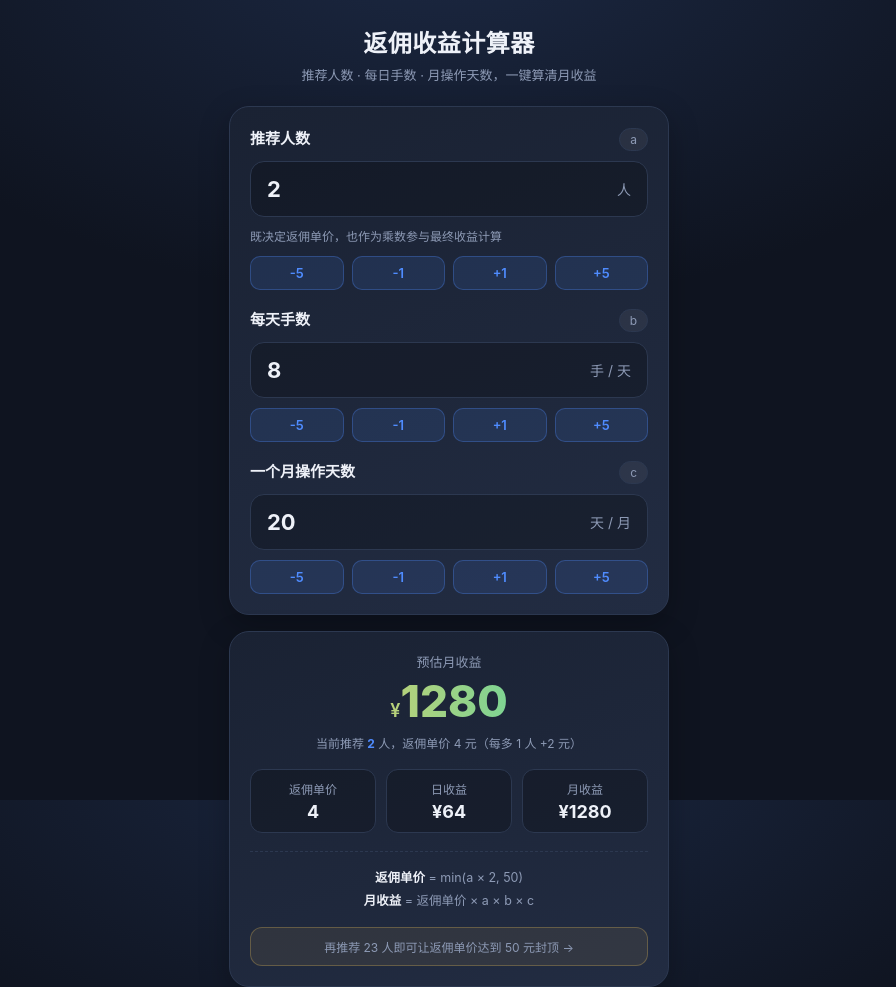
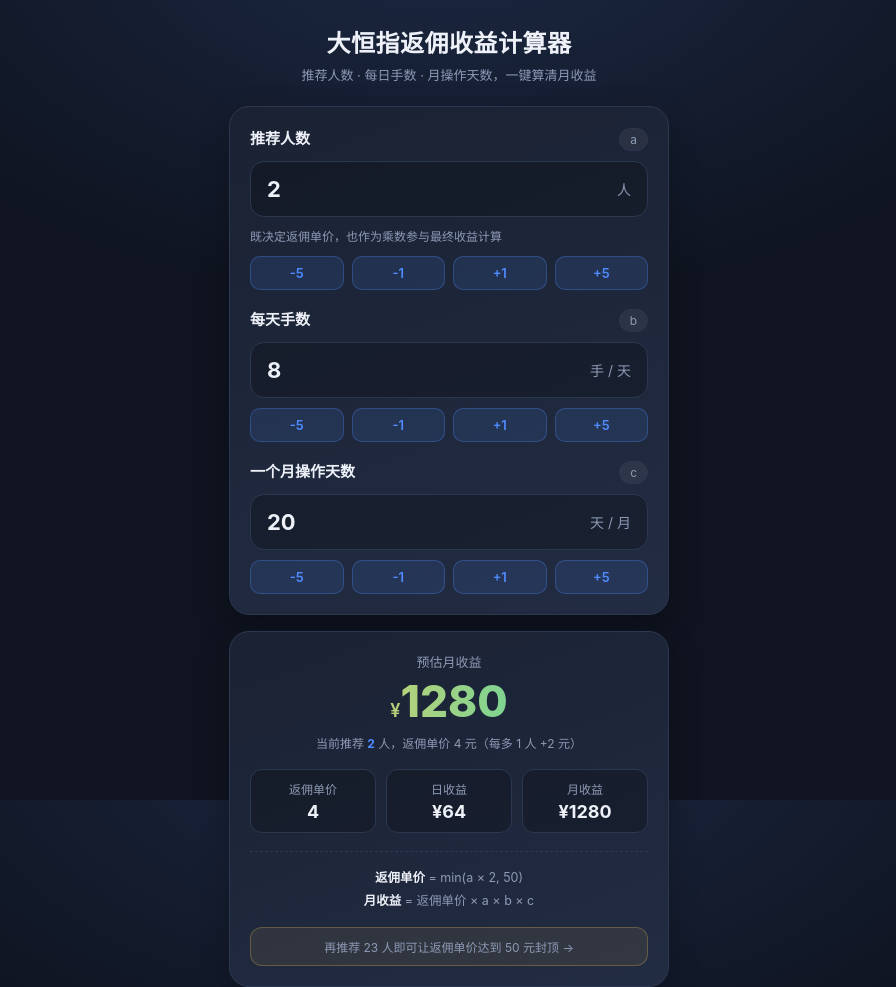
Before and after one commit to ylan9/hotcoin, a plain HTML site: page dahengzhi.html in a window 1280 px wide. Shown: the whole page, without its empty margins (191-1087 px from the left). Drawn offline with Linux system fonts and the light colour scheme.

Commit message:
修改标题

```diff
--- a/dahengzhi.html
+++ b/dahengzhi.html
@@ -3,7 +3,7 @@
 <head>
 <meta charset="UTF-8">
 <meta name="viewport" content="width=device-width, initial-scale=1.0, maximum-scale=1.0, user-scalable=no">
-<title>返佣收益计算器</title>
+<title>大恒指返佣收益计算器</title>
 <style>
   * { margin: 0; padding: 0; box-sizing: border-box; -webkit-tap-highlight-color: transparent; }
   :root{
@@ -113,7 +113,7 @@
 <body>
 <div class="wrap">
   <div class="head">
-    <h1>返佣收益计算器</h1>
+    <h1>大恒指返佣收益计算器</h1>
     <p>推荐人数 · 每日手数 · 月操作天数，一键算清月收益</p>
   </div>
 
```
